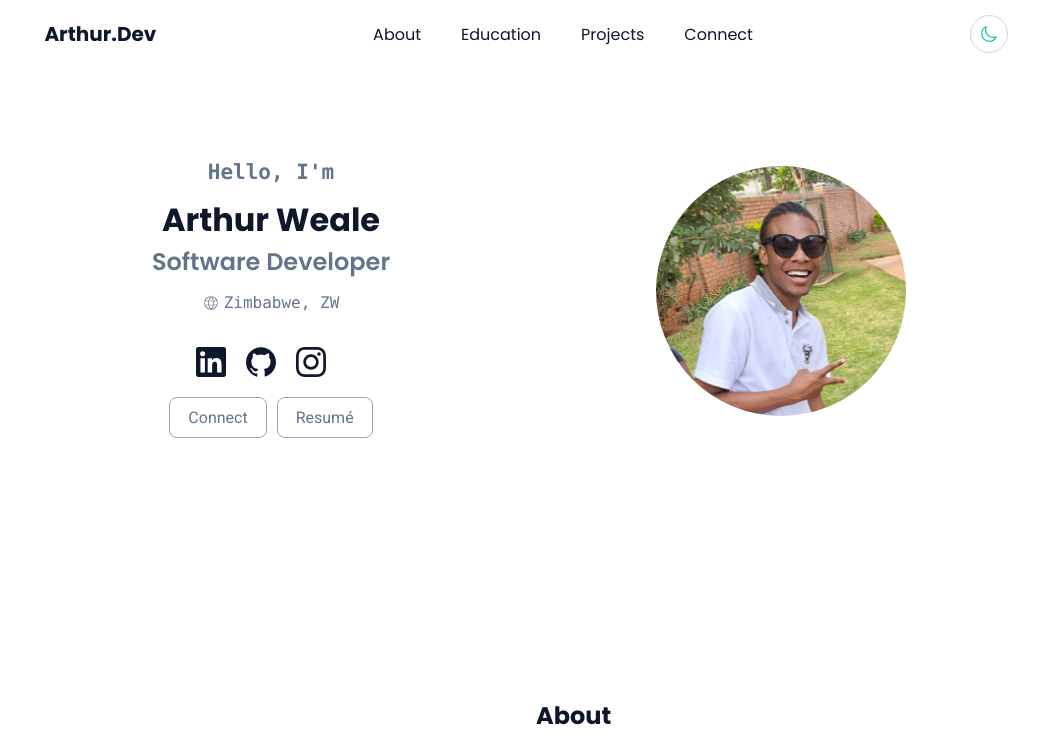
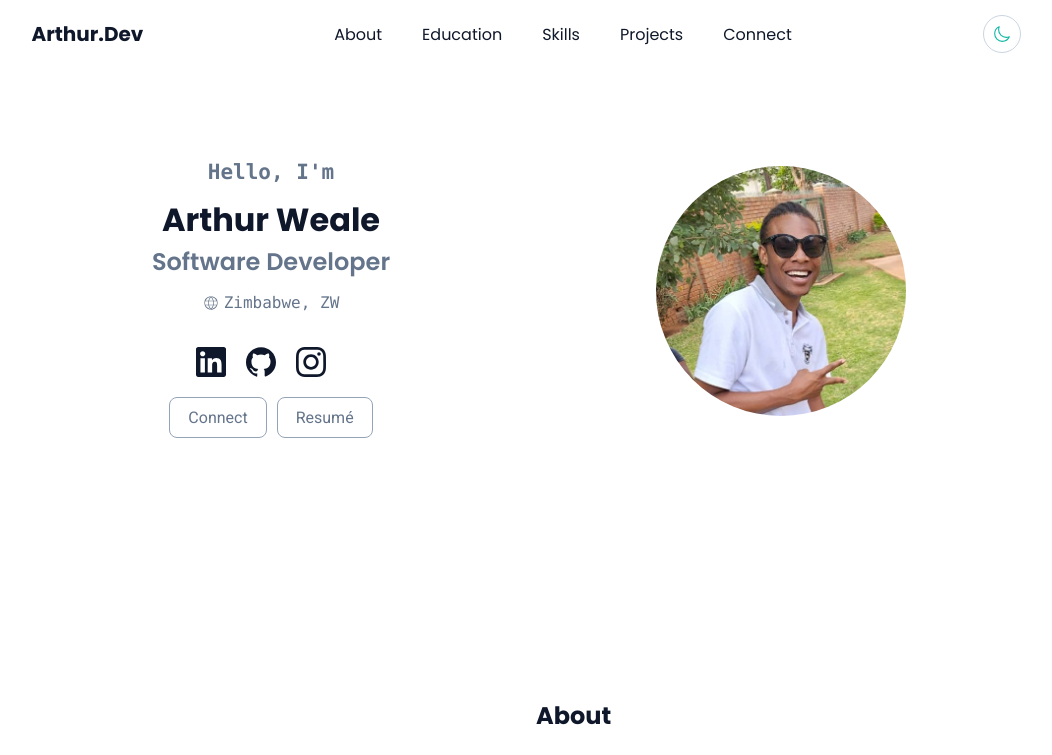
Before and after one commit to Arthur-Weale/portfolio, a React (Vite) app: page / in a window 1280 px wide. Shown: the top 755 px of the page, without its empty margins (114-1166 px from the left). Built offline with nearby package versions, Linux system fonts and the light colour scheme.

Commit message:
Add Skills link to Navigation for improved accessibility

```diff
--- a/src/view/components/ui/Navigation.jsx
+++ b/src/view/components/ui/Navigation.jsx
@@ -37,6 +37,9 @@ function Navigation(){
         </li>
         <li>
           <a href="#education">Education</a>
+        </li>
+        <li>
+          <a href="#skills">Skills</a>
         </li>
         <li>
           <a href="#projects">Projects</a>
@@ -79,6 +82,9 @@ function Navigation(){
               <a href="#education">Education</a>
             </li>
             <li>
+              <a href="#skills">Skills</a>
+            </li>
+            <li>
               <a href="#projects">Projects</a>
             </li>
             <li>
```
